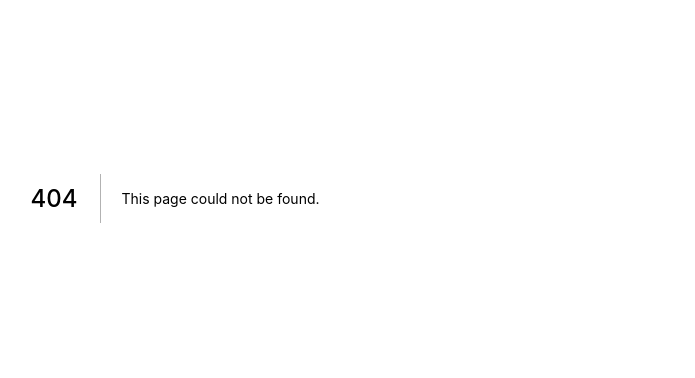
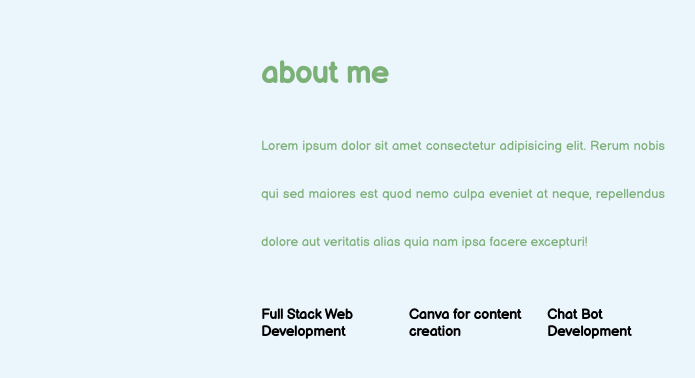
Before and after one commit to dueka/Portfolio, a Next.js app: page /Aboutme in a window 1280 px wide. Before the commit this address had no page. Shown: the part 202-580 px from the top of the page, without its empty margins (465-1160 px from the left). Built offline with nearby package versions, Linux system fonts and the light colour scheme.

Commit message:
updated the size of the cards.

```diff
--- a/assets/components/_card.scss
+++ b/assets/components/_card.scss
@@ -9,7 +9,7 @@
   display: flex;
   justify-content: center;
   align-items: center;
-  min-height: 100vh;
+  min-height: 40vh;
   background: #ebf5fc;
 }
 
--- a/assets/components/_navbar.scss
+++ b/assets/components/_navbar.scss
@@ -75,6 +75,9 @@ nav ul {
 nav ul li {
   display: inline-block;
   // float: left;
+  color: var(--text-color);
+  text-transform: uppercase;
+  cursor: pointer;
 }
 
 nav ul li:not(:first-child) {
--- /dev/null
+++ b/assets/layout/_aboutme.scss
@@ -0,0 +1,86 @@
+.about_body {
+  min-height: 100vh;
+  display: flex;
+
+  @media screen and (max-width: 1200px) {
+    .inner-container {
+      padding: 80px;
+    }
+    .inner-container {
+      padding: 80px;
+    }
+  }
+  align-items: center;
+  justify-content: center;
+  background-color: var(--primary-color);
+}
+
+.about-section {
+  background: cover;
+  background-size: 55%;
+  background-color: var(--primary-color);
+  overflow: hidden;
+  padding: 100px 0;
+}
+
+.inner-container {
+  width: 55%;
+  float: right;
+  background-color: var(--primary-color);
+  padding: 150px;
+}
+
+.inner-container h1 {
+  margin-bottom: 30px;
+  font-size: 30px;
+  font-weight: 900;
+}
+
+.text {
+  font-size: 13px;
+  color: var(--text-color);
+  line-height: 3rem;
+  text-align: justify;
+  margin-bottom: 40px;
+}
+
+.skills {
+  display: flex;
+  justify-content: space-between;
+  font-weight: 700;
+  font-size: 14px;
+}
+
+@media screen and (max-width: 1200px) {
+  .inner-container {
+    padding: 80px;
+  }
+  .inner-container {
+    padding: 80px;
+  }
+}
+@media screen and (max-width: 1000px) {
+  .about-section {
+    background-size: 100%;
+    padding: 100px 40px;
+  }
+  .inner-container {
+    background-size: 100%;
+    padding: 80px;
+  }
+  .inner-container {
+    padding: 80px;
+  }
+}
+@media screen and (max-width: 600px) {
+  .about-section {
+    padding: 0;
+  }
+  .inner-container {
+    //   background-size: 100%;
+    padding: 60px;
+  }
+  .inner-container {
+    padding: 80px;
+  }
+}
--- a/assets/layout/_main.scss
+++ b/assets/layout/_main.scss
@@ -2,16 +2,21 @@ a {
   text-decoration: none;
   color: var(--text-color);
 }
+.site-banner {
+  width: 80%;
+  margin: 25px auto;
+}
 .site-main {
   padding-top: 7rem;
   background-color: var(--primary-color2);
-  // height: 50rem;
-  border-radius: 3rem 10rem 12rem;
+  height: 50rem;
+  border-radius: 5rem 5rem 10rem 10rem;
   border: 3px solid springgreen;
   @include respond(tab-port) {
-    border-radius: 3rem 2rem 12rem;
+    border-radius: 5rem 5rem 10rem 10rem;
     border: 3px solid springgreen;
     width: 60rem;
+    height: 90rem;
   }
 }
 .header_area .nav-link {
--- a/assets/styles.scss
+++ b/assets/styles.scss
@@ -1,10 +1,12 @@
 @import "../node_modules/swiper/scss/functions";
 @import "../assets/layout/variables";
-@import "../assets/layout/banner";
+// @import "../assets/layout/banner";
 @import "../assets/layout/text";
 @import "../assets/layout/about";
 @import "../assets/layout/main";
 @import "../assets/layout/portfolio";
+@import "../assets/layout/aboutme";
+
 @import "../assets/layout/services";
 @import "../assets/components/button";
 @import "../assets/components/footer";
--- a/package.json
+++ b/package.json
@@ -23,7 +23,6 @@
     "react-dom": "16.13.1",
     "react-icons": "^3.10.0",
     "react-id-swiper": "^3.0.0",
-    "react-scroll": "^1.7.16",
     "styled-components": "^5.1.0",
     "swiper": "^5.4.1"
   }
--- /dev/null
+++ b/pages/Aboutme.js
@@ -0,0 +1,23 @@
+import "../assets/styles.scss";
+
+export default function Aboutme() {
+  return (
+    <div className="about_body">
+      <div className="about-section">
+        <div className="inner-container">
+          <h1>about me</h1>
+          <p className="text">
+            Lorem ipsum dolor sit amet consectetur adipisicing elit. Rerum nobis
+            qui sed maiores est quod nemo culpa eveniet at neque, repellendus
+            dolore aut veritatis alias quia nam ipsa facere excepturi!
+          </p>
+          <div className="skills">
+            <span>Full Stack Web Development</span>
+            <span>Canva for content creation</span>
+            <span>Chat Bot Development</span>
+          </div>
+        </div>
+      </div>
+    </div>
+  );
+}
--- a/pages/Main.js
+++ b/pages/Main.js
@@ -28,8 +28,6 @@ export default function Main() {
     <div>
       <main className="site-main" id="main">
         <section className="site-banner">
-          {/* <div className="container"> */}
-          {/* <div className="row"> */}
           <h3 className="title-text">Hi, I'm Due,</h3>
           <div className="main-box">
             <div className="main-left">
```
Also changed, not shown: assets/layout/_banner.scss (deleted, +0 -32 lines), components/Header.js (+3 -38 lines), pages/index.js (+19 -19 lines), 1 other file (tests, documents, lock files or other folders).
